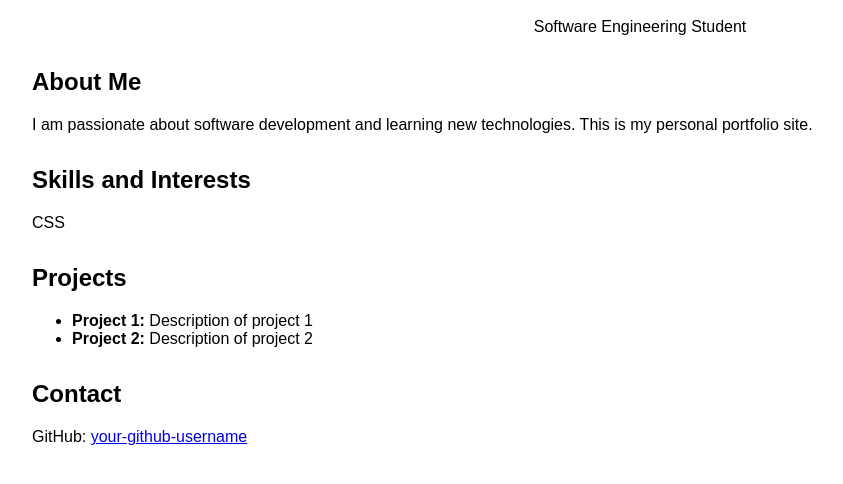
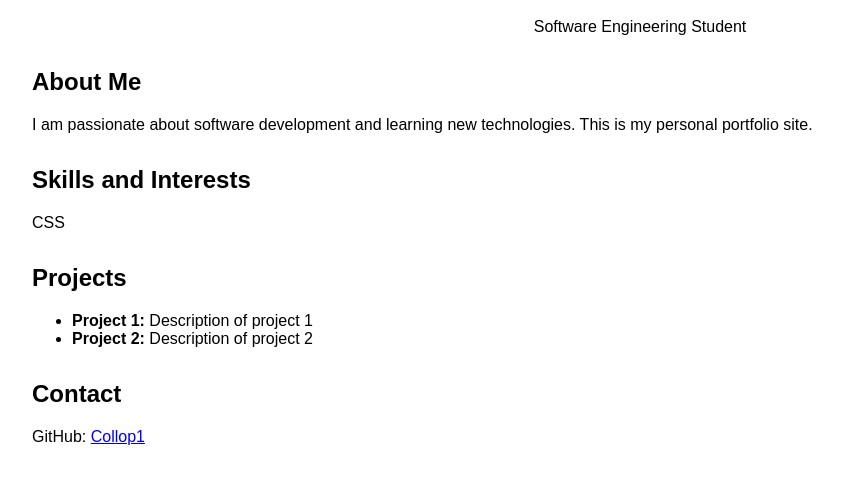
Before and after one commit to Collop1/Collop1.github.io, a plain HTML site: page index.html in a window 1280 px wide. Shown: the part 72-556 px from the top of the page, without its empty margins (0-843 px from the left). Drawn offline with Linux system fonts and the light colour scheme.

Commit message:
Use username in github link

```diff
--- a/index.html
+++ b/index.html
@@ -41,7 +41,7 @@
 
   <section>
     <h2>Contact</h2>
-    <p>GitHub: <a href="https://github.com/Collop1/" target="_blank">your-github-username</a></p>
+    <p>GitHub: <a href="https://github.com/Collop1/" target="_blank">Collop1</a></p>
   </section>
 </body>
 </html>
```
